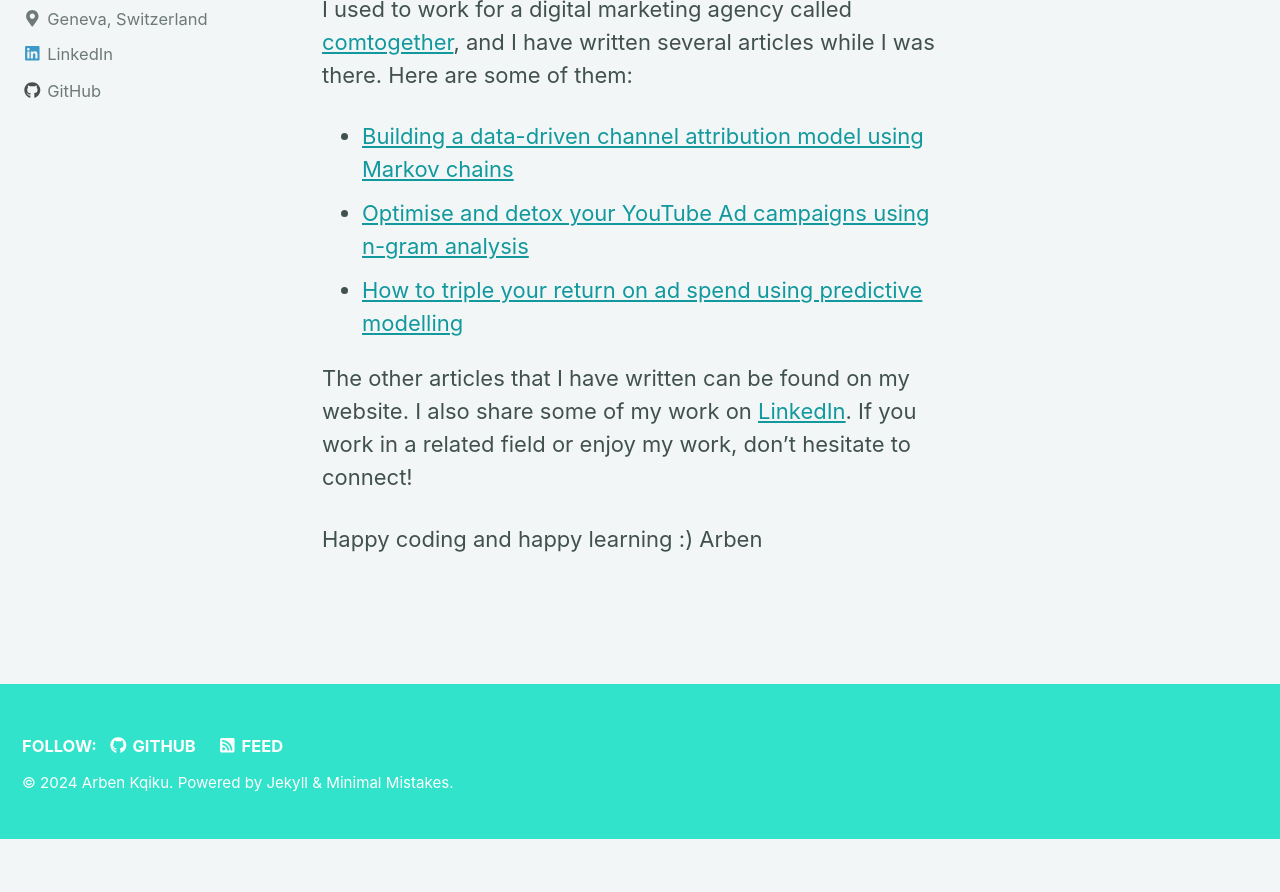
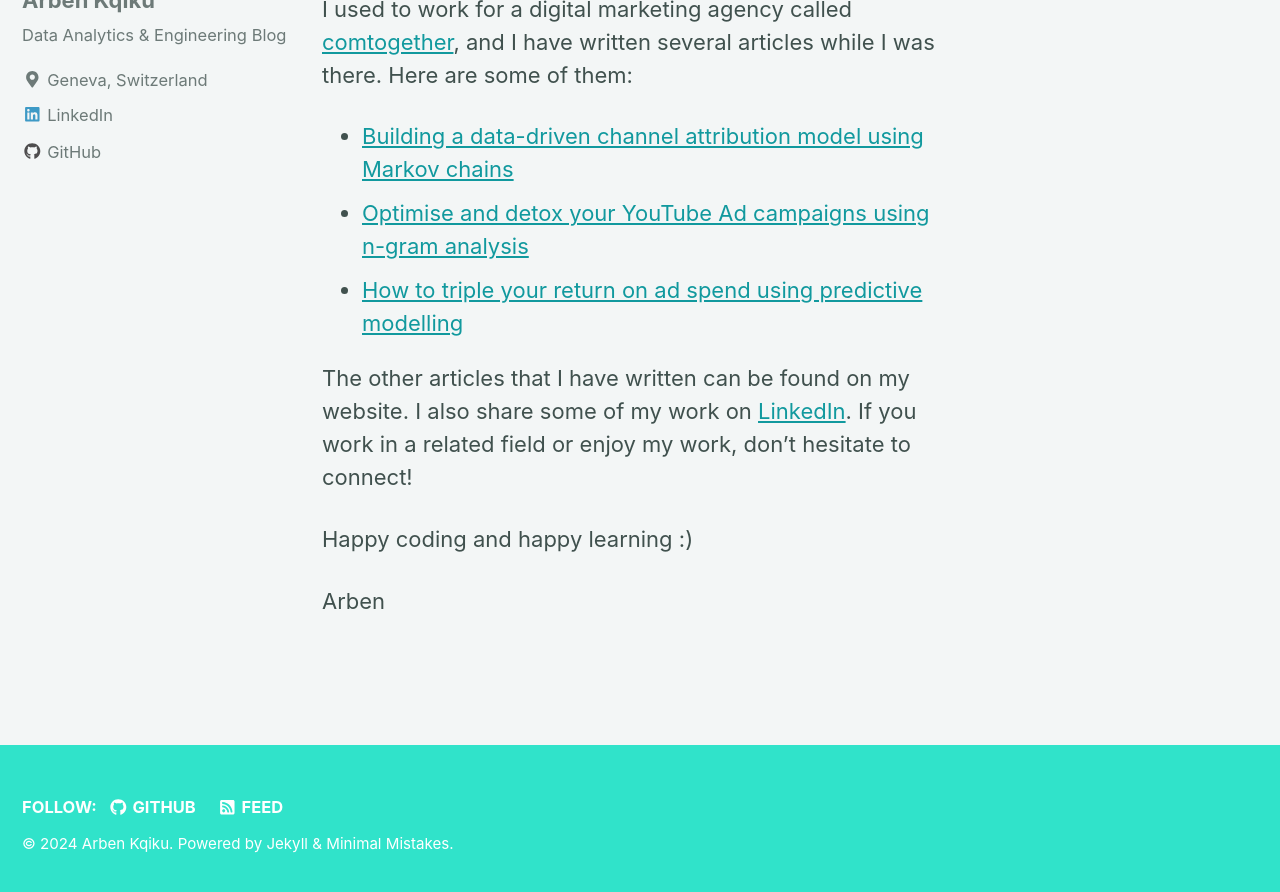
Before and after one commit to ArbenKqiku/arbenkqiku.github.io, a Jekyll site: the page built from _pages/about.md, in a window 1280 px wide and 900 px high, scrolled down 1913 px. Shown: the top 892 px of the window. Built offline with Jekyll 4.4.1, drawn with Linux system fonts in a browser that asks for light colours; nearby versions of some CDN libraries; before the commit the page ends 2751 px from its top, so only the background shows below that; some of the changed text lies outside the part shown.

Commit message:
Changed about me page

```diff
--- a/_config.yml
+++ b/_config.yml
@@ -12,7 +12,7 @@
 title                    : "Arben Kqiku"
 title_separator          : "-"
 name                     : "Arben Kqiku"
-description              : "Data Science Portfolio"
+description              : "Data Analytics & Engineering Blog"
 url                      : # the base hostname & protocol for your site e.g. "https://mmistakes.github.io"
 baseurl                  : # the subpath of your site, e.g. "/blog"
 repository               : # GitHub username/repo-name e.g. "mmistakes/minimal-mistakes"
@@ -85,7 +85,7 @@
 author:
   name             : "Arben Kqiku"
   avatar           : "/images/bio-pic-3.jpg" # path of avatar image, e.g. "/assets/images/bio-photo.jpg"
-  bio              : "Data Science Portfolio"
+  bio              : "Data Analytics & Engineering Blog"
   location         : "Geneva, Switzerland"
   email            :
   uri              :
--- a/_pages/about.md
+++ b/_pages/about.md
@@ -26,4 +26,5 @@
 The other articles that I have written can be found on my website. I also share some of my work on [LinkedIn](https://www.linkedin.com/in/arben-kqiku-301457117/). If you work in a related field or enjoy my work, don't hesitate to connect!
 
 Happy coding and happy learning :)
+
 Arben
```
Also changed, not shown: images/john-fowler-fXkmI0jGv30-unsplash-2.jpg, 1 other file.
